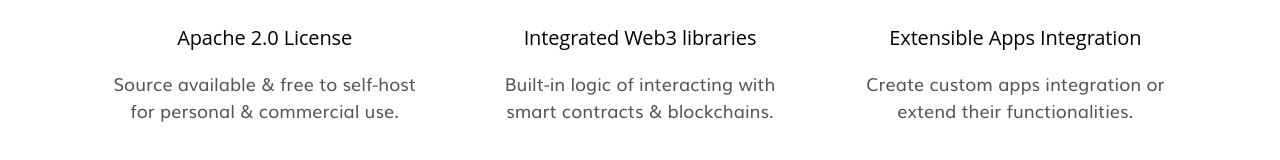
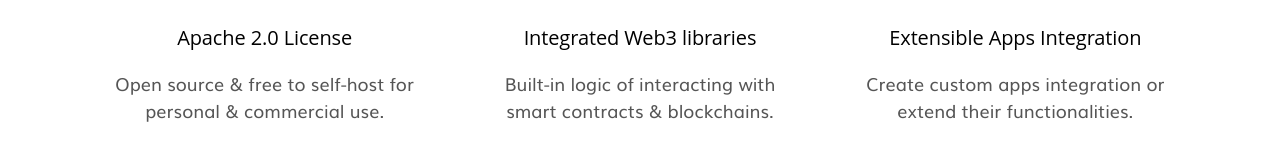
Before and after one commit to Outerbridgeio/OuterbridgePage, a Next.js app: page /home/whyus/WhyUs in a window 1280 px wide. Shown: the part 324-484 px from the top of the page. Built offline with nearby package versions, Linux system fonts and the light colour scheme.

Commit message:
change wording

```diff
--- a/variables.js
+++ b/variables.js
@@ -113,7 +113,7 @@
 const whyus = [
   {
     title: "Apache 2.0 License",
-    desc: "Source available & free to self-host for personal & commercial use.",
+    desc: "Open source & free to self-host for personal & commercial use.",
     img: "/license.svg",
   },
   {
```
